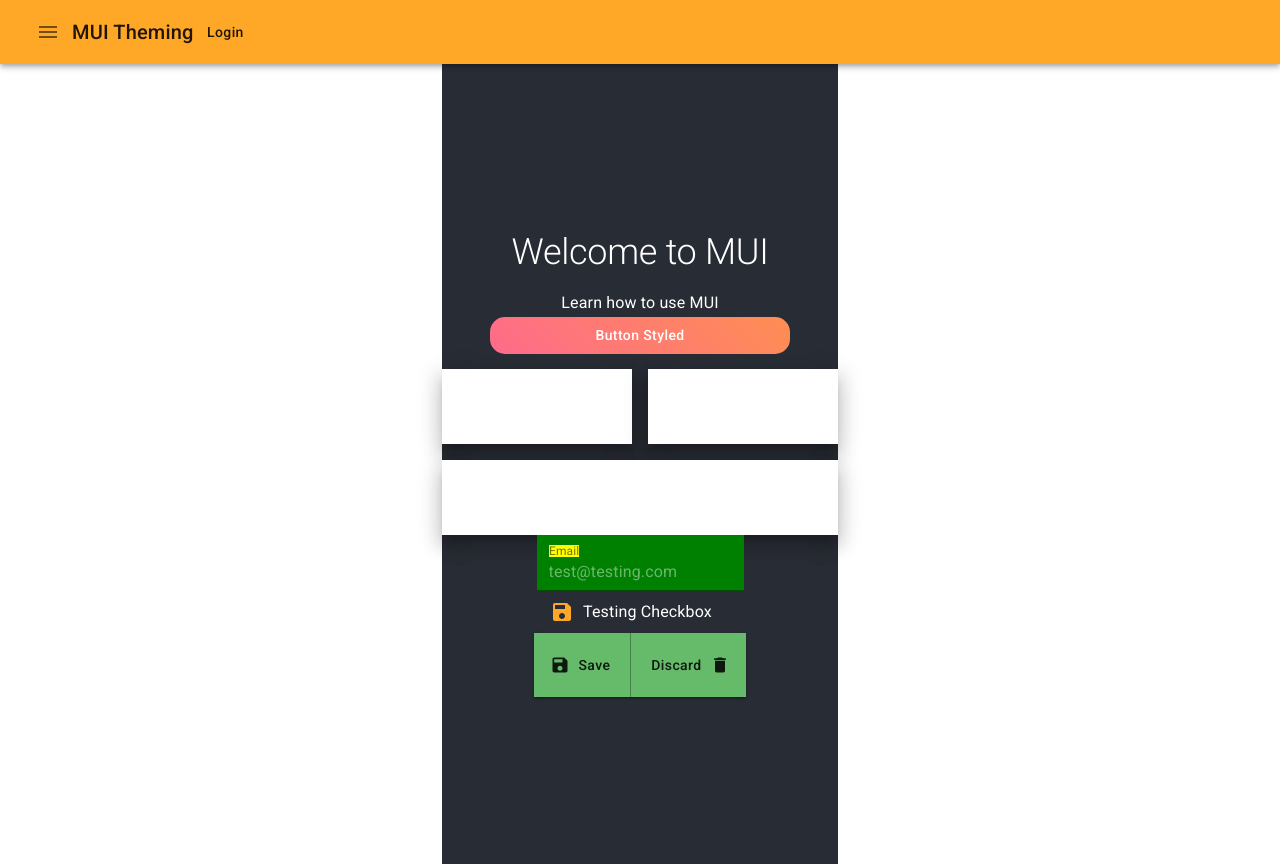
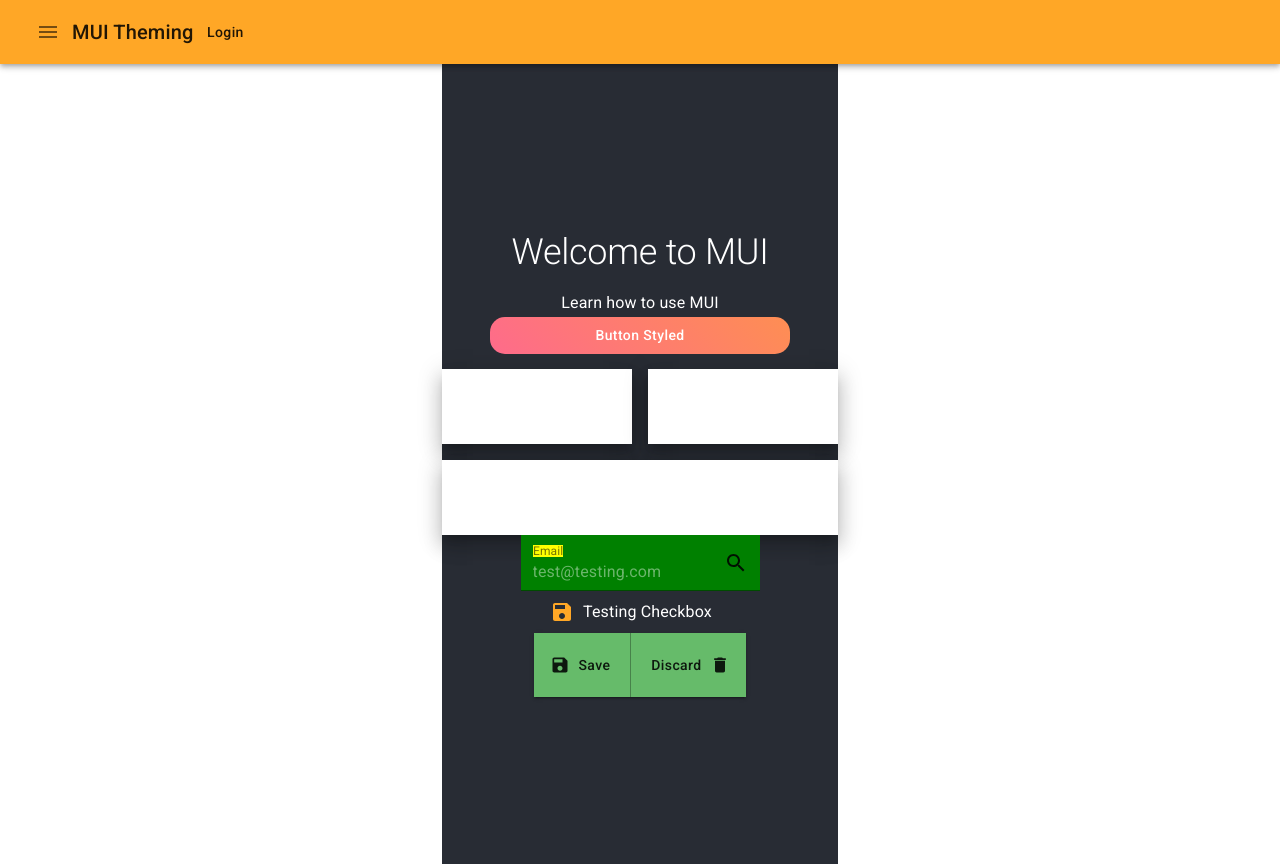
Before and after one commit to Cemalovic/react-material-ui4-with-typescript, a React (Create React App) app: page / in a window 1280 px wide. Built offline with nearby package versions, Linux system fonts and the light colour scheme.

Commit message:
Added input icon

```diff
--- a/src/App.tsx
+++ b/src/App.tsx
@@ -4,6 +4,9 @@
 import Container from '@material-ui/core/Container'
 import Grid from '@material-ui/core/Grid'
 import Paper from '@material-ui/core/Paper'
+import InputAdornment from '@material-ui/core/InputAdornment'
+
+import SearchIcon from '@material-ui/icons/Search'
 
 import { ThemeProvider, createTheme } from '@material-ui/core/styles'
 
@@ -129,6 +132,13 @@
               // label='Time'
               label='Email'
               placeholder='test@testing.com'
+              InputProps={{
+                endAdornment: (
+                  <InputAdornment position='end'>
+                    <SearchIcon />
+                  </InputAdornment>
+                )
+              }}
             />
 
             <CheckboxExample />
```
